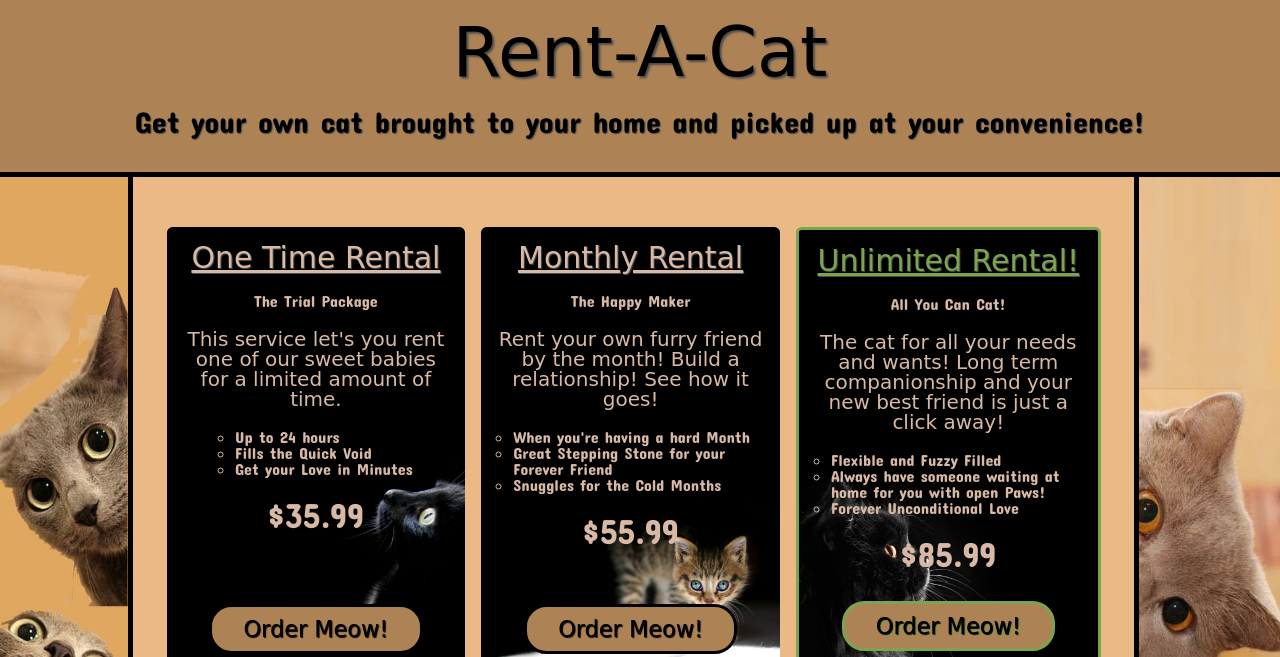
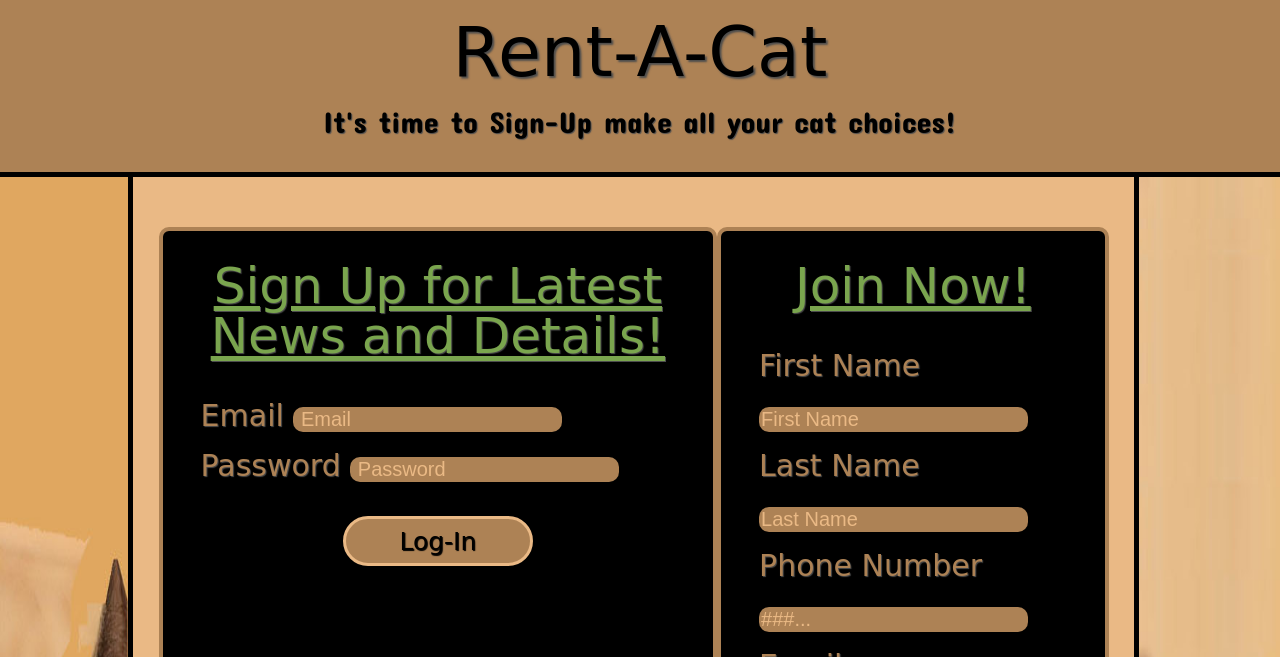
Before and after one commit to ThatNatalyGirl/WebDev2-week2, a website: page index.html in a window 1280 px wide. Shown: the part 143-800 px from the top of the page. Drawn offline with Linux system fonts and the light colour scheme; a web font is replaced by a local one.

Commit message:
Updated the Forms page

```diff
--- a/index.html
+++ b/index.html
@@ -10,55 +10,50 @@
 		<link rel="stylesheet" href="dist/css/main.css">
 		<link href="https://fonts.googleapis.com/css?family=Londrina+Shadow" rel="stylesheet">
 		<link href="https://fonts.googleapis.com/css?family=Concert+One" rel="stylesheet">
-
 	</head>
 	<body>
 		<header>
 			<img class="logo" src="src/img/logo.png" alt="cat logo">
 			<h1>Rent-A-Cat</h1>
-			<h2>Get your own cat brought to your home and picked up at your convenience!</h2>
+			<h2>It's time to Sign-Up make all your cat choices!</h2>
 			<img class="burger" src="src/img/burger.png" alt="navigation" role="button" tabindex="0">
 		</header>
-		<div class="wrapper">
-			<section class="sect-1">
-				<h3>One Time Rental</h3>
-				<h4>The Trial Package</h4>
-				<p>This service let's you rent one of our sweet babies for a limited amount of time. </p>
-				<ul>
-					<li>Up to 24 hours</li>
-					<li>Fills the Quick Void</li>
-					<li>Get your Love in Minutes</li>
-				</ul>
-				<div>$35.99</div>
-				<button type="submit" aria-label="One time cat rental for up to twenty-four hours. Thirty-five dollars and ninety nine cents">Order Meow!</button>
-			</section>
-			<section class="sect-2">
-				<h3>Monthly Rental</h3>
-				<h4>The Happy Maker</h4>
-				<p>Rent your own furry friend by the month! Build a relationship! See how it goes!</p>
-				<ul>
-					<li>When you're having a hard Month</li>
-					<li>Great Stepping Stone for your Forever Friend</li>
-					<li>Snuggles for the Cold Months</li>
-				</ul>
-				<div>$55.99</div>
-				<button type="submit" aria-label="Monthly cat rental to build a relationship. fifty-five dollars and ninety nine cents">Order Meow!</button>
-			</section>
-			<section class="sect-3">
-				<h3>Unlimited Rental!</h3>
-				<h4>All You Can Cat!</h4>
-				<p>The cat for all your needs and wants! Long term companionship and your new best friend is just a click away!</p>
-				<ul>
-					<li>Flexible and Fuzzy Filled</li>
-					<li>Always have someone waiting at home for you with open Paws!</li>
-					<li>Forever Unconditional Love</li>
-				</ul>
-				<div>$85.99</div>
-				<button class="notice-me-button" type="submit" aria-label="Unlimited cat rental for long term companionship. Eighty-five dollars and ninety nine cents">Order Meow!</button>
-			</section>
+		<div class="wrapper signup">
+			<form>
+				<h3>Sign Up for Latest News and Details!</h3>
+				<label>Email
+					<input type="email" placeholder=" Email">
+				</label>
+				<label>Password
+					 <input type="password" placeholder=" Password">
+				</label>
+				<button type="submit">Log-In</button>
+			</form>
+			<form>
+				<h3>Join Now!</h3>
+				<label>First Name
+					<input type="text" placeholder="First Name">
+				</label>
+				<label>Last Name
+					<input type="text" placeholder="Last Name">
+				</label>
+				<label>Phone Number
+					<input type="tel" placeholder="###...">
+				</label>
+				<label>Email
+					<input type="email" placeholder=" Email">
+				</label>
+				<label>Password
+					 <input type="password" placeholder=" Password">
+				</label>
+				<label>Re-Enter Password
+					 <input type="password" placeholder="Re-Enter Password">
+				</label>
+				<label>Favorite Breed of Cat
+					 <input type="text" placeholder="Ragdoll, Calico, Etc.">
+				</label>
+				<button type="submit">Join</button>
+			</form>
 		</div>
-
-		<script src="dist/js/main.js"></script>
-
 	</body>
 </html>
--- a/src/scss/main.scss
+++ b/src/scss/main.scss
@@ -173,6 +173,58 @@ button{
 	background-size: cover;
 }
 
+//////SIGNUP FORM/////////
+form{
+	display: flex;
+	flex-flow: column;
+	background: black;
+	color: $primary-color;
+	font-size: 30px;
+	text-shadow: 1px 1px 1px $shadows;
+	padding: 0 4%;
+	border: 4px solid $primary-color;
+	margin-bottom: 40px;
+	border-radius: 10px;
+	line-height: 50px;
+
+	h3{
+		font-size: 50px;
+		text-decoration: underline;
+		padding: 30px 0;
+		text-align: center;
+		color: #7aa54e;
+	}
+
+	label{
+
+		input{
+			background: $primary-color;
+			border: none;
+			border-radius: 10px;
+			font-size: 20px;
+			width: auto;
+
+			&:focus{
+			outline: 0;
+			background: $secondary-color;
+			}
+		}
+
+		::placeholder{
+			color: $secondary-color;
+		}
+	}
+
+	button{
+		width: 40%;
+		font-size: 25px;
+		margin: 25px;
+		border: 3px solid $secondary-color;
+	}
+}
+
+
+
 //////////TABLET//////////////
 @include bp-tablet {
 	header{
```
Also changed, not shown: purchase.html (added, +64 -0 lines), signup.html (deleted, +0 -19 lines), dist/css/main.css, 1 other file.
